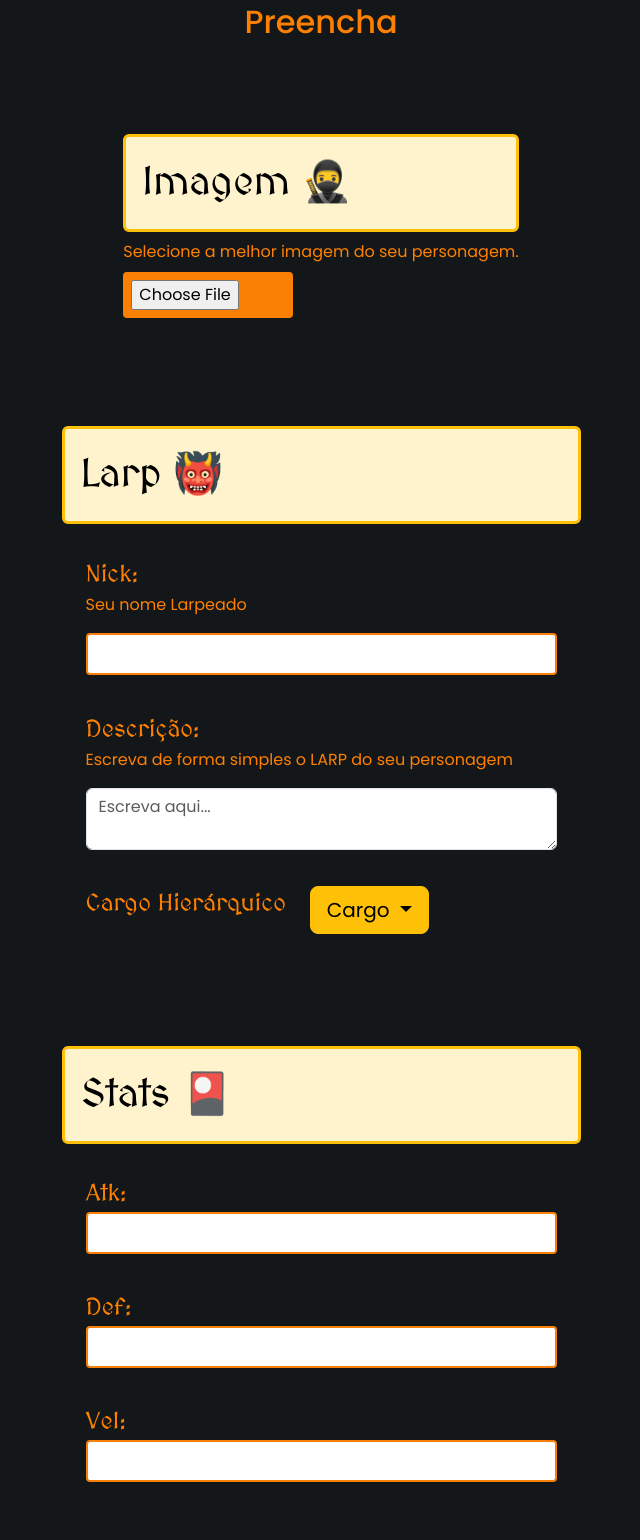
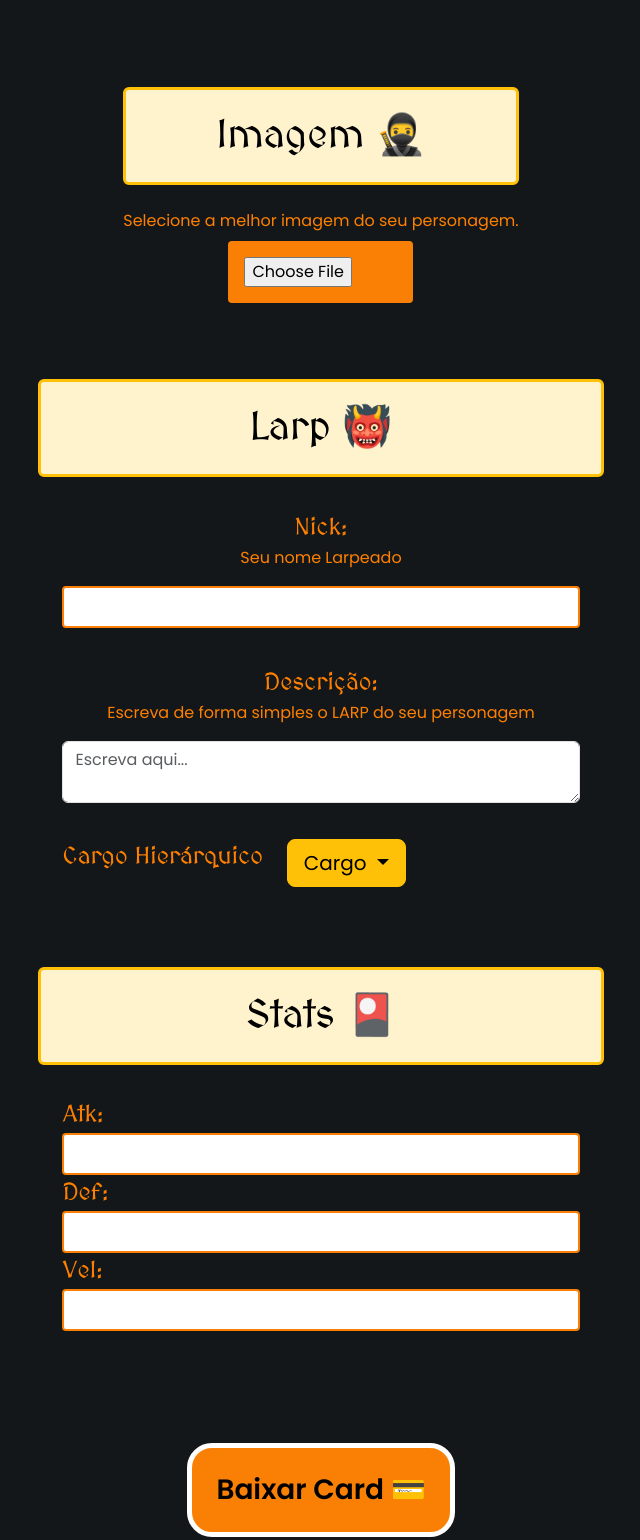
Before and after one commit to caiquesarkis/kuroi-cards, a plain HTML site: page index.html in a window 1280 px wide. Shown: the part 638-2178 px from the top of the page, without its empty margins (319-959 px from the left). Drawn offline with nearby package versions, Linux system fonts and the light colour scheme.

Commit message:
UI fixes

```diff
--- a/global.css
+++ b/global.css
@@ -19,6 +19,7 @@ label{
     font-size: 24px;
     font-family: "MedievalSharp", cursive;
     color: black;
+    width: 100%;
 }
 
 input{
@@ -51,8 +52,9 @@ canvas {
     font-size: 24px;
     display: flex;
     flex-direction: column;
-    align-items: start;
-    justify-content: left;
+    align-items: center;
+    justify-content: center;
+    text-align: center;
 }
 
 .controls.sobre h3{
@@ -84,9 +86,14 @@ canvas {
     font-weight: 600;
 }
 
+.stats input{
+    width: 100%;
+    display: block;
+}
+
 .controls #upload{
-    width: 170px;
-    padding:8px;
+    width: 185px;
+    padding:16px;
     background-color: #FA8005;
     color: #FA8005;
     font-size: 16px;
@@ -113,6 +120,11 @@ canvas {
     cursor: pointer;
 }
 
+#download:hover{
+    cursor: pointer;
+    transform: scale(1.15);
+    transition: transform 0.3s ease-in-out;
+}
 
 #card-generator-title{
     font-size: 48px;
@@ -138,3 +150,9 @@ canvas {
   font-weight: 400;
   font-style: normal;
 }
+
+@media (max-width: 360px) {
+    .controls{
+        padding: 0;
+    }
+}
--- a/index.html
+++ b/index.html
@@ -44,26 +44,27 @@
         </canvas>
     </div>
 
-    <h2>Preencha</h2>
-
     <!-- Controls -->
     <div class="controls"
-        style="display: flex; gap: 64px; justify-content: center; align-items: center; flex-wrap: wrap;">
+        style="display: flex; gap: 32px; justify-content: center; align-items: center; flex-wrap: wrap;">
 
-        <div class="p-0">
-            <label class="section-title mb-2 d-flex fs-1 mb-2 mt-4 mb-2 border border-3 border-warning bg-warning-subtle p-3 rounded" for="nome">Imagem 🥷</label>
+        <div class="d-flex flex-column align-items-center">
 
-        <div class="p-0">
+        <label
+            class="section-title mb-4 fs-1 mb-2 mt-4 mb-2 border border-3 border-warning bg-warning-subtle p-3 rounded"
+            for="nome">Imagem 🥷</label>
+
         <p class="fs-6 mb-2 .text-danger-emphasis">Selecione a melhor imagem do seu personagem.</p>
         <div>
             <input style="display: block;" name="upload" type="file" id="upload" accept="image/*">
         </div>
         </div>
-        </div>
 
         <!-- Sobre Section -->
         <div class="sobre">
-            <label class="section-title mb-2 d-flex fs-1 mb-2 mt-4 mb-2 border border-3 border-warning bg-warning-subtle p-3 rounded" for="nome">Larp 👹</label>
+            <label
+                class="section-title mb-2 fs-1 mb-2 mt-4 mb-2 border border-3 border-warning bg-warning-subtle p-3 rounded"
+                for="nome">Larp 👹</label>
             <div class="p-4">
 
                 <label for="nome">Nick:</label>
@@ -99,17 +100,25 @@
 
         <!-- Stats Section -->
         <div class="stats">
-            <label class="section-title mb-2 d-flex fs-1 mb-2 mt-4 mb-2 border border-3 border-warning bg-warning-subtle p-3 rounded" for="nome">Stats 🎴</label>
+            <label
+                class="section-title mb-2 fs-1 mb-2 mt-4 mb-2 border border-3 border-warning bg-warning-subtle p-3 rounded"
+                for="nome">Stats 🎴</label>
 
-            <div class="p-4 d-flex flex-column">
+            <div class="p-4 d-flex flex-column justify-start">
+                <div class="d-flex flex-wrap">
                     <label for="atk">Atk:</label>
                     <input type="number" id="atk" name="atk" min="0"><br>
+                </div>
 
+                <div class="d-flex flex-wrap">
                     <label for="def">Def:</label>
                     <input type="number" id="def" name="def" min="0"><br>
+                </div>
 
+                <div class="d-flex flex-wrap">
                     <label for="vel">Vel:</label>
                     <input type="number" id="vel" name="vel" min="0">
+                </div>
             </div>
         </div>
     </div>
```
Lines whose indentation alone changed are shown as unchanged.
